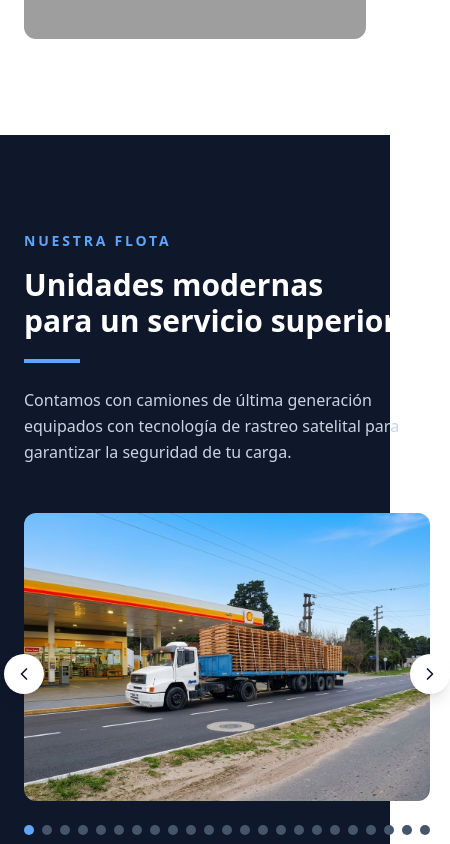
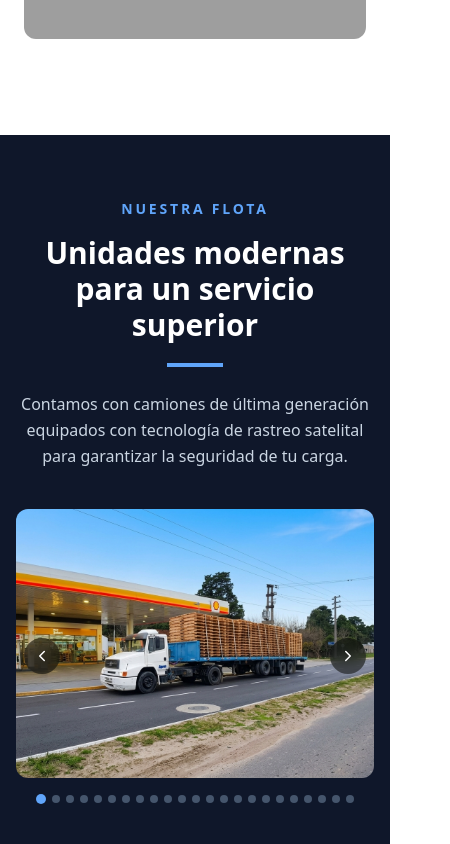
Before and after one commit to pablosingh/transporte_mariela, a React (Vite) app: page / in a window 390 px wide. Shown: the part 3820-4664 px from the top of the page, 450 px wide, since content can reach past the window. Built offline with nearby package versions, Linux system fonts and the light colour scheme; grey boxes are pictures that could not be loaded.

Commit message:
flota responsive

```diff
--- a/src/components/Fleet.jsx
+++ b/src/components/Fleet.jsx
@@ -35,10 +35,10 @@ export default function Fleet() {
     setCurrent((c) => (c === fleetImages.length - 1 ? 0 : c + 1));
 
   return (
-    <section id="flota" className="bg-[#0f172a] py-24 text-white">
-      <div className="mx-auto max-w-7xl px-6">
-        <div className="grid items-center gap-12 lg:grid-cols-2">
-          <div>
+    <section id="flota" className="bg-[#0f172a] py-16 text-white md:py-24">
+      <div className="mx-auto max-w-7xl px-4 sm:px-6">
+        <div className="grid items-center gap-10 lg:grid-cols-2 lg:gap-12">
+          <div className="text-center lg:text-left">
             <p className="text-sm font-bold tracking-[0.2em] text-[#60a5fa]">
               NUESTRA FLOTA
             </p>
@@ -47,7 +47,7 @@ export default function Fleet() {
               <br />
               para un servicio superior
             </h2>
-            <div className="mt-5 h-1 w-14 bg-[#60a5fa]" />
+            <div className="mx-auto mt-5 h-1 w-14 bg-[#60a5fa] lg:mx-0" />
             <p className="mt-6 max-w-lg leading-relaxed text-slate-300">
               Contamos con camiones de última generación equipados
               con tecnología de rastreo satelital para garantizar
@@ -56,7 +56,7 @@ export default function Fleet() {
           </div>
 
           <div className="relative">
-            <div className="relative h-72 overflow-hidden rounded-xl md:h-80">
+            <div className="relative aspect-[4/3] w-full overflow-hidden rounded-xl md:aspect-[16/10]">
               {fleetImages.map((img, i) => (
                 <img
                   key={i}
@@ -71,25 +71,27 @@ export default function Fleet() {
 
             <button
               onClick={prev}
-              className="absolute -left-5 top-1/2 flex h-10 w-10 -translate-y-1/2 items-center justify-center rounded-full bg-white text-slate-900 shadow-lg transition hover:bg-[#60a5fa] hover:text-white"
+              className="absolute left-2 top-1/2 z-10 flex h-9 w-9 -translate-y-1/2 items-center justify-center rounded-full bg-black/50 text-white backdrop-blur-sm transition hover:bg-[#60a5fa] md:-left-5 md:h-10 md:w-10 md:bg-white md:text-slate-900"
             >
-              <ChevronLeft size={20} />
+              <ChevronLeft size={18} />
             </button>
 
             <button
               onClick={next}
-              className="absolute -right-5 top-1/2 flex h-10 w-10 -translate-y-1/2 items-center justify-center rounded-full bg-white text-slate-900 shadow-lg transition hover:bg-[#60a5fa] hover:text-white"
+              className="absolute right-2 top-1/2 z-10 flex h-9 w-9 -translate-y-1/2 items-center justify-center rounded-full bg-black/50 text-white backdrop-blur-sm transition hover:bg-[#60a5fa] md:-right-5 md:h-10 md:w-10 md:bg-white md:text-slate-900"
             >
-              <ChevronRight size={20} />
+              <ChevronRight size={18} />
             </button>
 
-            <div className="mt-6 flex justify-center gap-2">
+            <div className="mt-4 flex items-center justify-center gap-1.5 md:gap-2">
               {fleetImages.map((_, i) => (
                 <button
                   key={i}
                   onClick={() => setCurrent(i)}
-                  className={`h-2.5 w-2.5 rounded-full transition ${
-                    i === current ? "bg-[#60a5fa]" : "bg-slate-600"
+                  className={`rounded-full transition ${
+                    i === current
+                      ? "h-2.5 w-2.5 bg-[#60a5fa]"
+                      : "h-2 w-2 bg-slate-600"
                   }`}
                 />
               ))}
```
